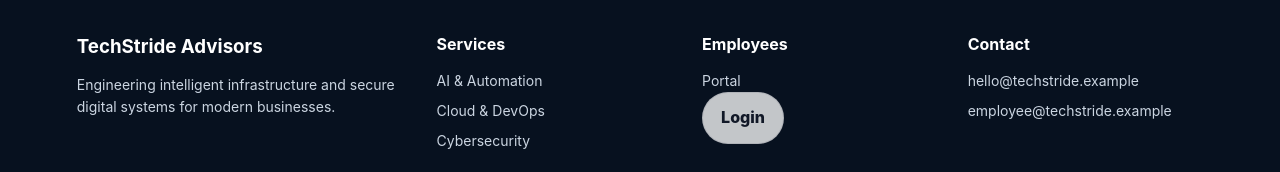
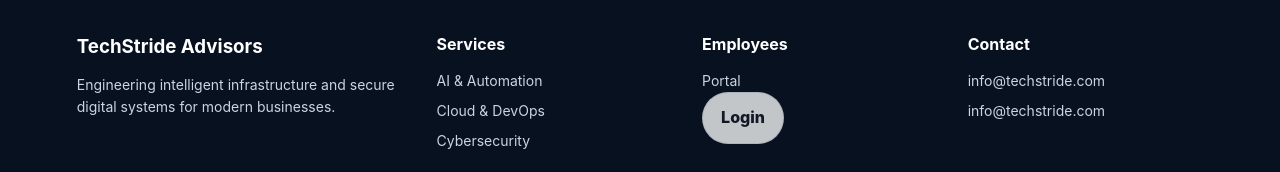
Before and after one commit to KKDEV77/techstrideadv.com, a plain HTML site: page index.html in a window 1280 px wide. Shown: the part 2825-2997 px from the top of the page. Drawn offline with Linux system fonts and the light colour scheme.

Commit message:
Update index.html

```diff
--- a/index.html
+++ b/index.html
@@ -915,7 +915,7 @@
           <p>Talk to TechStride about AI, cloud, cybersecurity, data, product delivery, or employee workspace design.</p>
         </div>
         <button class="btn btn-primary" onclick="openLogin()">Employee Login</button>
-        <a class="btn btn-soft" href="mailto:hello@techstride.example">Contact Advisory Team</a>
+        <a class="btn btn-soft" href="mailto:hr@techstride.com">Contact Advisory Team</a>
       </div>
     </section>
   </main>
@@ -958,7 +958,7 @@
       <div><h3>TechStride Advisors</h3><p>Engineering intelligent infrastructure and secure digital systems for modern businesses.</p></div>
       <div><h4>Services</h4><a href="#services">AI & Automation</a><a href="#services">Cloud & DevOps</a><a href="#services">Cybersecurity</a></div>
       <div><h4>Employees</h4><a href="#employee">Portal</a><button class="btn btn-soft" onclick="openLogin()">Login</button></div>
-      <div><h4>Contact</h4><p>hello@techstride.example</p><p>employee@techstride.example</p></div>
+      <div><h4>Contact</h4><p>info@techstride.com</p><p>info@techstride.com</p></div>
     </div>
     <div class="footer-bottom">Copyright 2026 TechStride Advisors. All rights reserved.</div>
   </footer>
```
